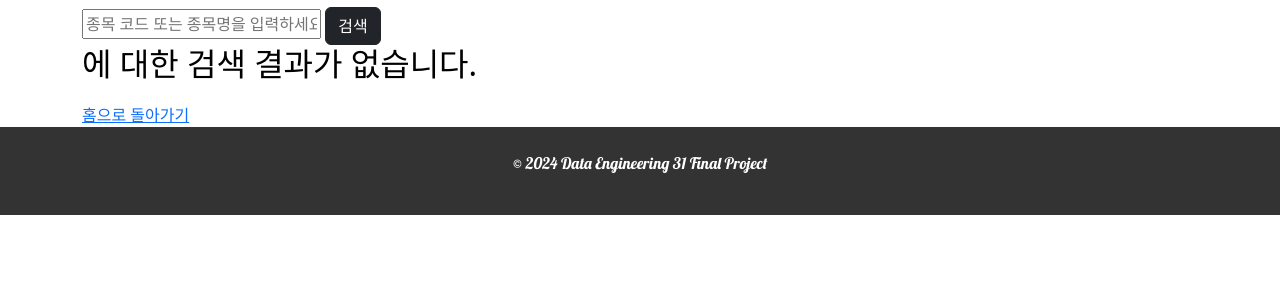
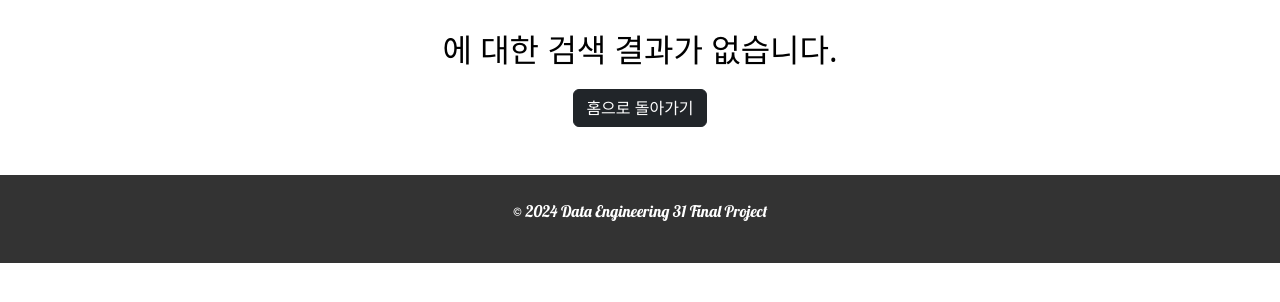
Before and after one commit to pladata-encore/DE31-final-team4, a Django app: page /stock_search/ in a window 1280 px wide. Shown: the part 73-375 px from the top of the page. Run offline with Django 5.2, Linux system fonts and the light colour scheme; data that the repository does not hold is empty.

Commit message:
no results 페이지 수정

```diff
--- a/ants_final/templates/main/no_results.html
+++ b/ants_final/templates/main/no_results.html
@@ -4,17 +4,10 @@
 {% block title %}ANTS{% endblock %}
 
 {% block content %}
-<div class="container">
-    <form method="GET" action="{% url 'stock_search' %}">
-        <input type="text" name="stock_query" placeholder="종목 코드 또는 종목명을 입력하세요" required>
-        <button type="submit" class="btn btn-dark">검색</button>
-    </form>
 
-</div>
-
-<div class="container">
+<div class="m-5 text-center">
     <h2>{{ stock_query }}에 대한 검색 결과가 없습니다.</h2>
-    <a href="{% url 'home' %}">홈으로 돌아가기</a>
+    <a class='btn btn-dark' href="{% url 'home' %}">홈으로 돌아가기</a>
 </div>
 
 <script src="https://cdn.jsdelivr.net/npm/chart.js"></script>
```
